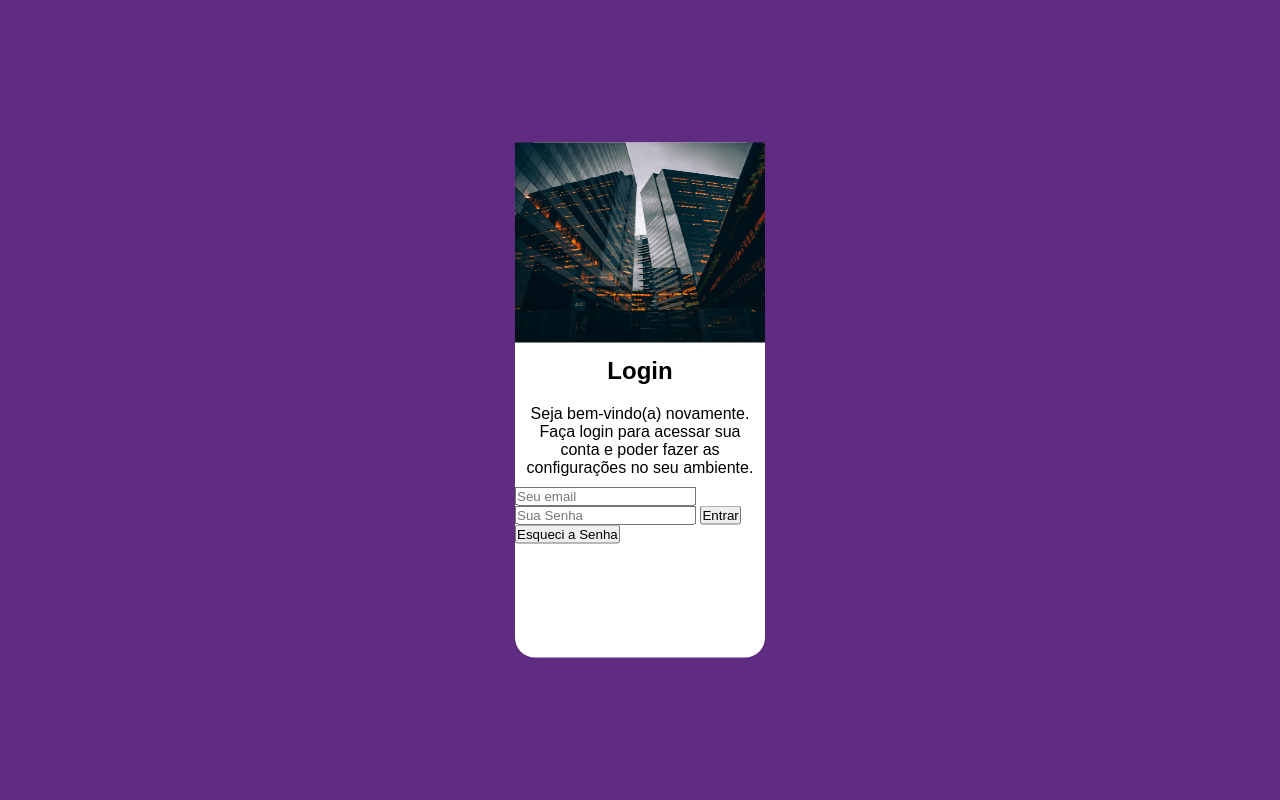
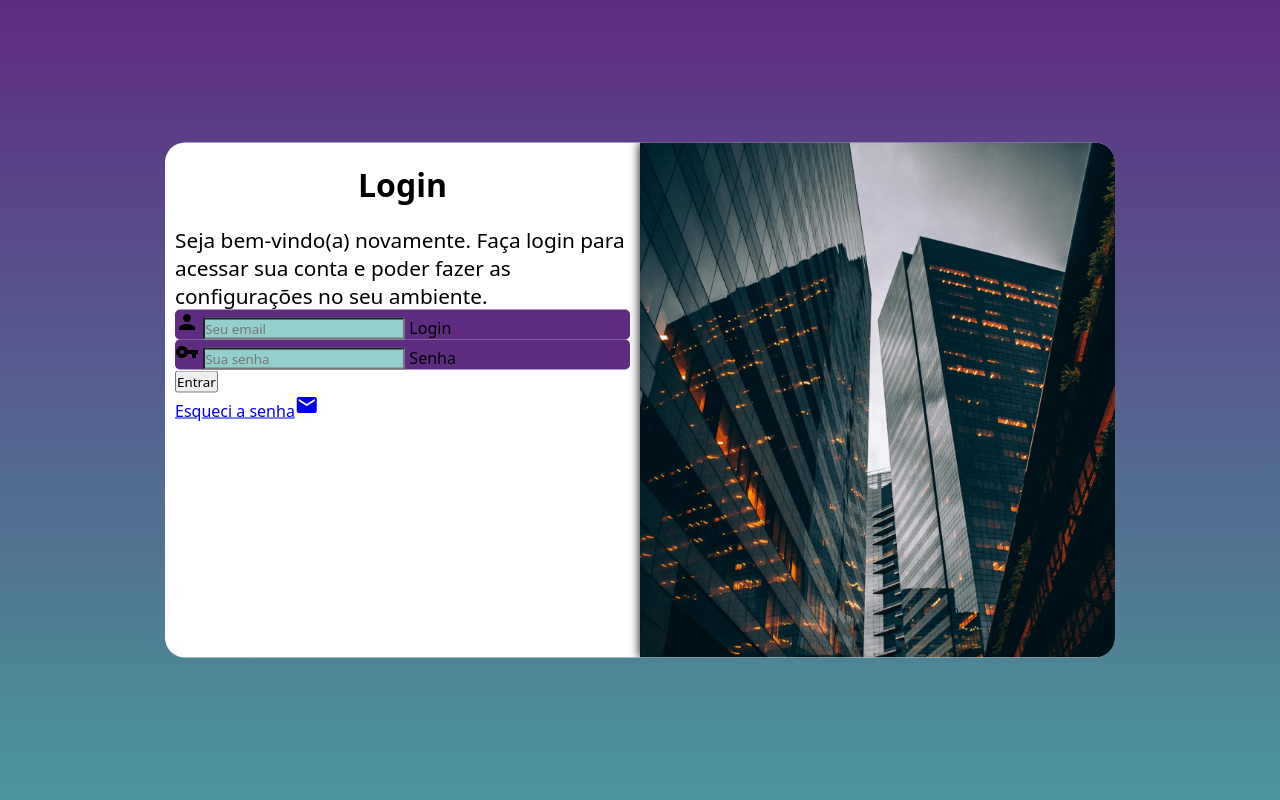
Before and after one commit to Emerson-nuvem/projeto-login, a PHP site: page / in a window 1280 px wide. Run offline with PHP 8.4, Linux system fonts and the light colour scheme.

Commit message:
atualizei o projeto

```diff
--- /dev/null
+++ b/estilos/media-queries.css
@@ -0,0 +1,53 @@
+@charset "UTF-8";
+
+@media screen and (min-width: 768px) and (max-width: 992px) {
+    body{
+        background-image: linear-gradient(to bottom, #5F2C82, #49a09b);
+    }
+
+    section#login{
+        width: 80vw;
+    }
+
+    section#login > div#imagem{
+        float: left;
+        width: 30%;
+        height: 100%;
+    }
+
+    section#login > div#formulario{
+        float: right;
+        width: 70%;
+    }
+
+
+
+}
+
+@media screen and (min-width: 992px) {
+
+    body{
+        background-image: linear-gradient(to bottom, #5F2C82, #4B969B);
+    }
+
+    section#login{
+        width: 950px;
+    }
+    section#login > div#imagem{
+        float: right;
+        width: 50%;
+        height: 100%;
+    }
+
+    section#login > div#formulario{
+        float: left;
+        width: 50%;
+    }
+
+    div#formulario h1{
+        font-size: 2em;
+    }
+    div#formulario p{
+        font-size: 1.3em;
+    }
+}
--- a/estilos/style.css
+++ b/estilos/style.css
@@ -3,22 +3,20 @@
 *{
     margin: 0px;
     padding: 0px;
-    font-family: Arial, Helvetica, sans-serif;
-
+    font-family: system-ui, -apple-system, BlinkMacSystemFont, 'Segoe UI', Roboto, Oxygen, Ubuntu, Cantarell, 'Open Sans', 'Helvetica Neue', sans-serif;
+    box-sizing: border-box;
 }
 
-body{
+body, html{
     background-color: #5F2C82;
+    width: 100vw;
+    height: 100vh;
 }
 
 main{
+    position: relative;
     width: 100vw;
     height: 100vh;
-    position: relative;
-}
-
-section{
-    border-radius: 20px;
 }
 
 section#login{
@@ -26,17 +24,47 @@
     position: absolute;
     top: 50%;
     left: 50%;
-    transform: translate(-50% ,-50%);
     width: 250px;
     height: 515px;
+    transform: translate(-50%, -50%);
+    border-radius: 20px;
+    overflow: hidden;
+
+    transition: width .3s, height .3s;
+    transition-timing-function: ease;
 }
 
-section h1, p{
-    text-align: center;
+section#login > div#imagem{
+    display: block;
+    background-repeat: no-repeat;
+    background-size: cover;
+    background-image: url(../imagens/cidade.jpg);
+    width: 250px;
+    height: 200px;
+    box-shadow: 0px 0px 10px rgb(0, 0, 0);
+}
+
+div#formulario{
+    display: block;
+    width: 250px;
+    height: 315px;
     padding: 10px;
 }
 
-div#imagem img{
-    width: 250px;
-    height: 200px;
+div#formulario h1{
+    text-align: center;
+    margin-bottom: 10px;
+    padding: 10px;
 }
+
+div#formulario p{
+    font-size: 0.8em;
+}
+
+div.campo{
+    background-color: #5F2C82;
+    border-radius: 5px;
+}
+div.campo input{
+    background-color: #94CFCD;
+}
--- a/index.html
+++ b/index.html
@@ -4,26 +4,35 @@
     <meta charset="UTF-8">
     <meta name="viewport" content="width=device-width, initial-scale=1.0">
     <title>Login</title>
+    <link href="https://fonts.googleapis.com/icon?family=Material+Icons" rel="stylesheet">
     <link rel="stylesheet" href="estilos/style.css">
+    <link rel="stylesheet" href="estilos/media-queries.css">
+
 </head>
 <body>
     <main>
         <section id="login">
-            <div id="imagem">
-                <img src="imagens/cidade.jpg" alt="foto-de-cidade">
-            </div>
+            <div id="imagem"></div>
             <div id="formulario">
-                <h1>Login</h1>
-                <p>Seja bem-vindo(a) novamente. Faça login para acessar sua conta e poder fazer as configurações no seu ambiente.</p>
-                <form action="cadastro.php" method="post" autocomplete="on">
-                    <label for="inome" ></label>
-                    <input type="text" name="nome" id="inome" placeholder="Seu email">
-                    <label for="isenha"></label>
-                    <input type="password" name="senha" id="isenha" placeholder="Sua Senha">
-                    <input type="submit" value="Entrar">
-                    <input type="submit" value="Esqueci a Senha">
-            </div>
+            <h1>Login</h1>
+            <p>Seja bem-vindo(a) novamente. Faça login para acessar sua conta e poder fazer as configurações no seu ambiente.</p>
+            <form action="login.php" method="post" autocomplete="on"></form>
+
+                <div class="campo">
+                    <i class="material-icons">person</i>
+                    <input type="email" name="email" id="iemail" placeholder="Seu email" maxlength="30" autocomplete="email" required>
+                    <label for="email">Login</label>
+                </div>
+
+                <div class="campo">
+                    <i class="material-icons">vpn_key</i>
+                    <input type="password" name="senha" id="isenha" placeholder="Sua senha" minlength="8" maxlength="20" autocomplete="current-password" required>
+                    <label for="isenha">Senha</label>
+                </div>
+                <div><input type="submit" value="Entrar"></div>
+                <div><a href="#">Esqueci a senha<i class="material-icons">mail</i></a></div>
             </form>
+        </div>
         </section>
     </main>
 </body>
--- /dev/null
+++ b/login.php
@@ -0,0 +1 @@
+asdasd
```
Also changed, not shown: cadastro.php (deleted).
